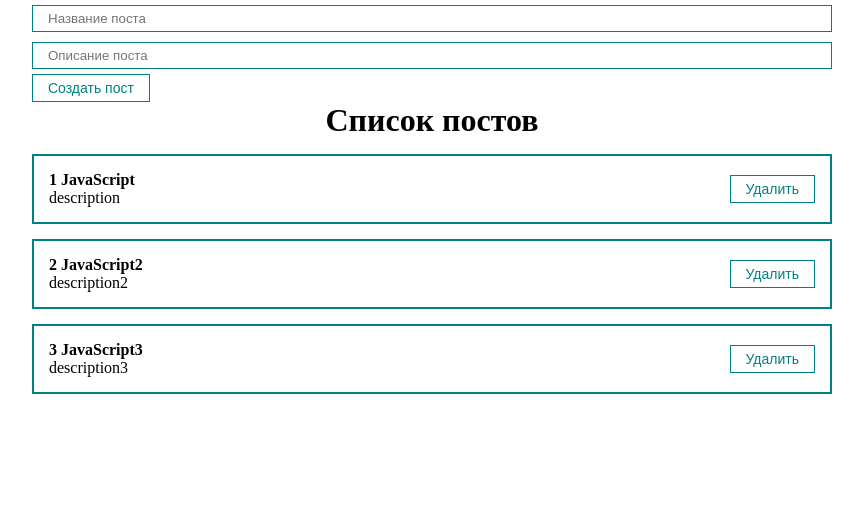
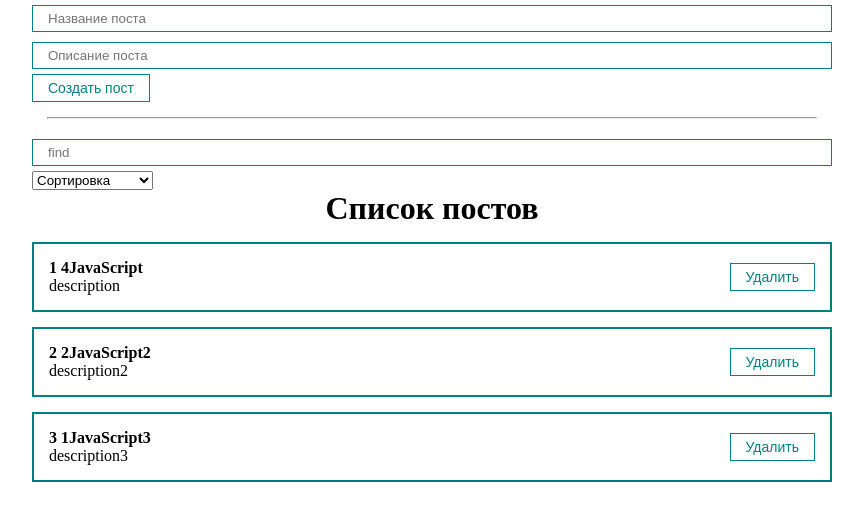
Before and after one commit to Yaroslav-Teslenko/react-00, a React (Create React App) app: page / in a window 1280 px wide. Shown: the top 520 px of the page, without its empty margins (208-1071 px from the left). Built offline with nearby package versions, Linux system fonts and the light colour scheme.

Commit message:
сортировка и фильтр

```diff
--- a/src/App.js
+++ b/src/App.js
@@ -2,17 +2,35 @@ import React, { useRef, useState } from "react";
 import "./styles/App.css";
 import PostList from "./components/PostList";
 // import MyButton from "./components/UI/button/MyButton";
-// import MyInput from "./components/UI/input/MyInput";
+import MyInput from "./components/UI/input/MyInput";
 import PostForm from "./components/PostForm";
+import MySelect from "./components/UI/select/MySelect";
 function App() {
   const [posts, setPosts] = useState([
-    { id: 1, title: "JavaScript", body: "description" },
-    { id: 2, title: "JavaScript2", body: "description2" },
-    { id: 3, title: "JavaScript3", body: "description3" },
+    { id: 1, title: "4JavaScript", body: "description" },
+    { id: 2, title: "2JavaScript2", body: "description2" },
+    { id: 3, title: "1JavaScript3", body: "description3" },
   ]);
-  // const [title, setTitle] = useState("");
-  // const [body, setBody] = useState("");
-  // заменим на объект
+
+  const [searchQuery, setSearchQuery] = useState("");
+
+  const [selectedSort, setSelectedSort] = useState("");
+  /* помним, что состоянии напрямую изменять нельзя развернем посты в новый массив и отсортируем уже его*/
+
+  function getSortedPosts() {
+    if (selectedSort) {
+      /* функция каждый раз вызывается и каждый раз мы сортируем массив.
+        функция вызывается на каждую перерисовку, на каждый render компонента.
+        такое поведение нас не устраивает , это нерационально */
+      console.log("getSortedPosts");
+      return [...posts].sort((a, b) => a[selectedSort].localeCompare(b[selectedSort]));
+    }
+    return posts;
+  }
+  const sortedPosts = getSortedPosts();
+  const sortPosts = (sort) => {
+    setSelectedSort(sort);
+  };
 
   const createPost = (newPost) => {
     setPosts([...posts, newPost]);
@@ -24,10 +42,26 @@ function App() {
     <div className="App">
       {/* передаем фунц-ю , хтобы получить новое значение */}
       <PostForm create={createPost} />
+      <hr style={{ margin: "15px" }} />
+      <div>
+        <MyInput vaue={searchQuery} onChange={(e) => setSearchQuery(e.target.value)} placeholder="find"></MyInput>
+        <MySelect
+          value={selectedSort}
+          onChange={sortPosts}
+          defaultValue="Сoртировка"
+          options={[
+            { value: "title", name: "По названию" },
+            { value: "body", name: "По содержанию" },
+          ]}
+        >
+          {" "}
+        </MySelect>
+      </div>
+
       {/* передаем фунц-ю remove */}
       {/* + условная отрисовка */}
 
-      {posts.length !== 0 ? <PostList posts={posts} remove={removePost} title="Список постов" /> : <h1 style={{ textAlign: "center" }}>Empty</h1>}
+      {posts.length !== 0 ? <PostList posts={sortedPosts} remove={removePost} title="Список постов" /> : <h1 style={{ textAlign: "center" }}>Empty</h1>}
     </div>
   );
 }
--- /dev/null
+++ b/src/components/UI/select/MySelect.jsx
@@ -0,0 +1,19 @@
+import React from 'react';
+
+const MySelect = ({options, defaultValue, value, onChange}) => {
+    return (
+        <select
+            value={value}
+            onChange={event => onChange(event.target.value)}
+        >
+            <option disabled value="">{defaultValue}</option>
+            {options.map(option =>
+                <option key={option.value} value={option.value}>
+                    {option.name}
+                </option>
+            )}
+        </select>
+    );
+};
+
+export default MySelect;
```
